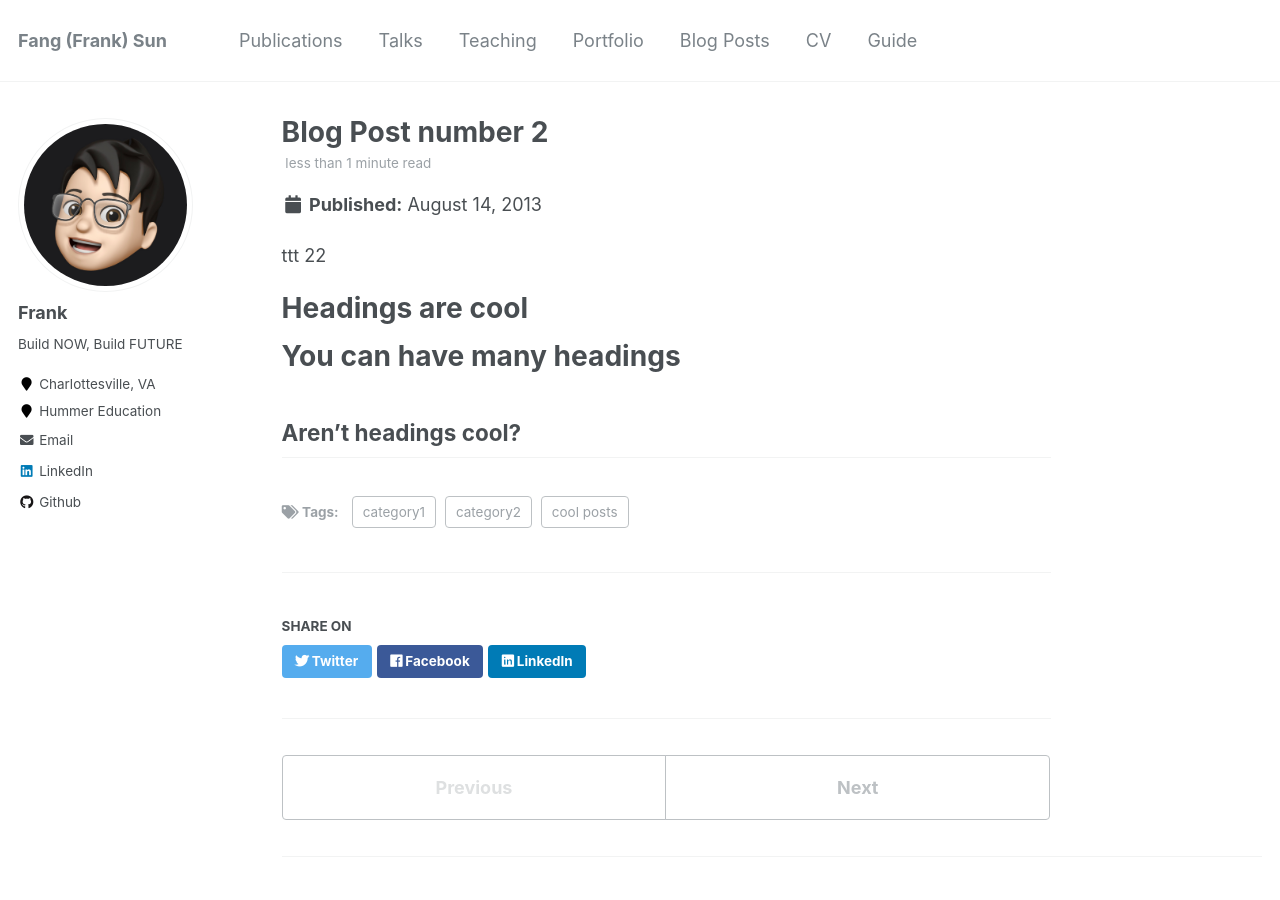
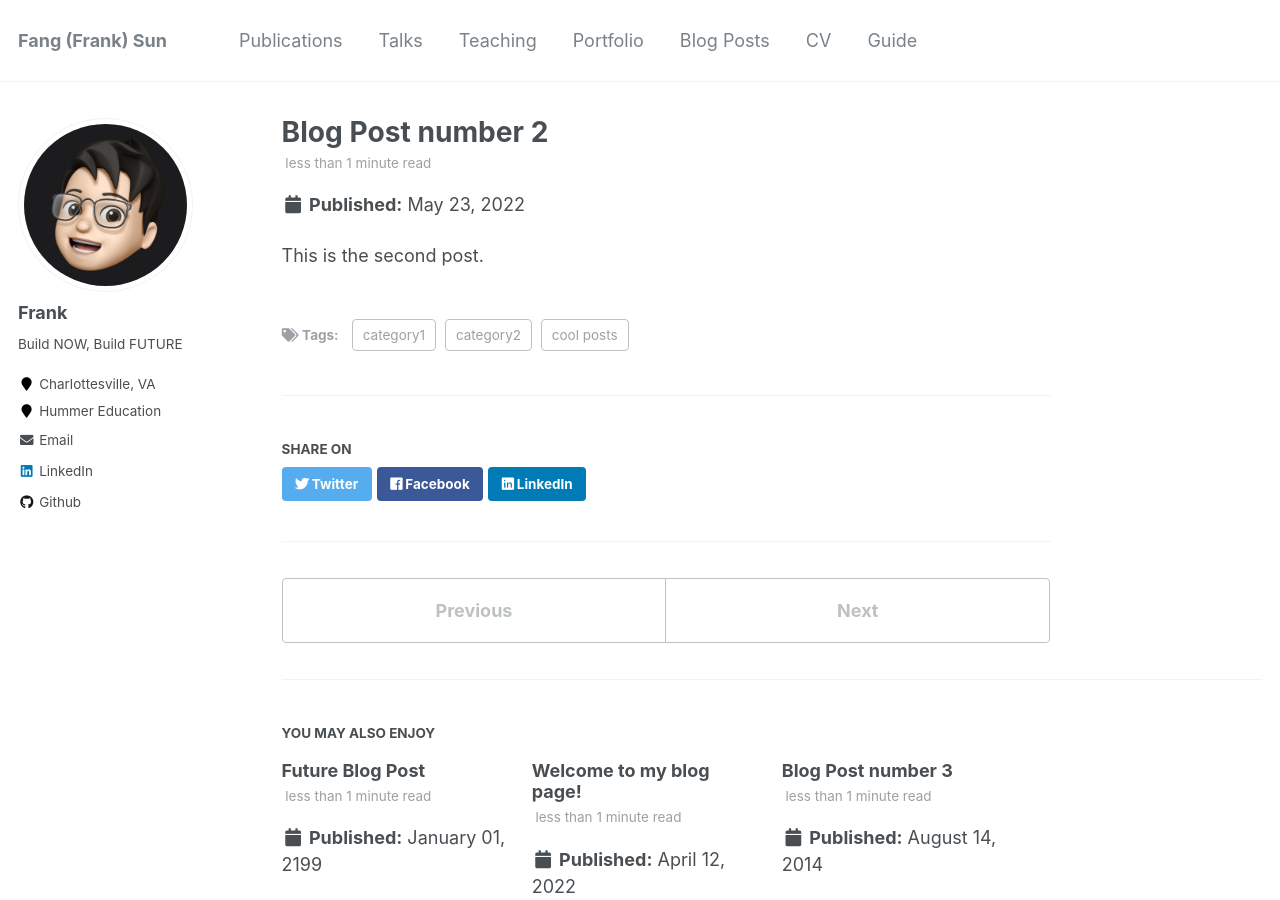
Before and after one commit to FangFrankSun/AcademicPage, a Jekyll site: the page built from _posts/2013-08-14-blog-post-2.md, in a window 1280 px wide and 900 px high. Built offline with Jekyll 4.4.1, drawn with Linux system fonts in a browser that asks for light colours.

Commit message:
Update 2013-08-14-blog-post-2.md

```diff
--- a/_posts/2013-08-14-blog-post-2.md
+++ b/_posts/2013-08-14-blog-post-2.md
@@ -1,6 +1,6 @@
 ---
 title: 'Blog Post number 2'
-date: 2013-08-14
+date: 2022-05-23
 permalink: /posts/2013/08/blog-post-2/
 tags:
   - cool posts
@@ -8,13 +8,4 @@ tags:
   - category2
 ---
 
-ttt 22
-
-Headings are cool
-======
-
-You can have many headings
-======
-
-Aren't headings cool?
-------
+This is the second post.
```
